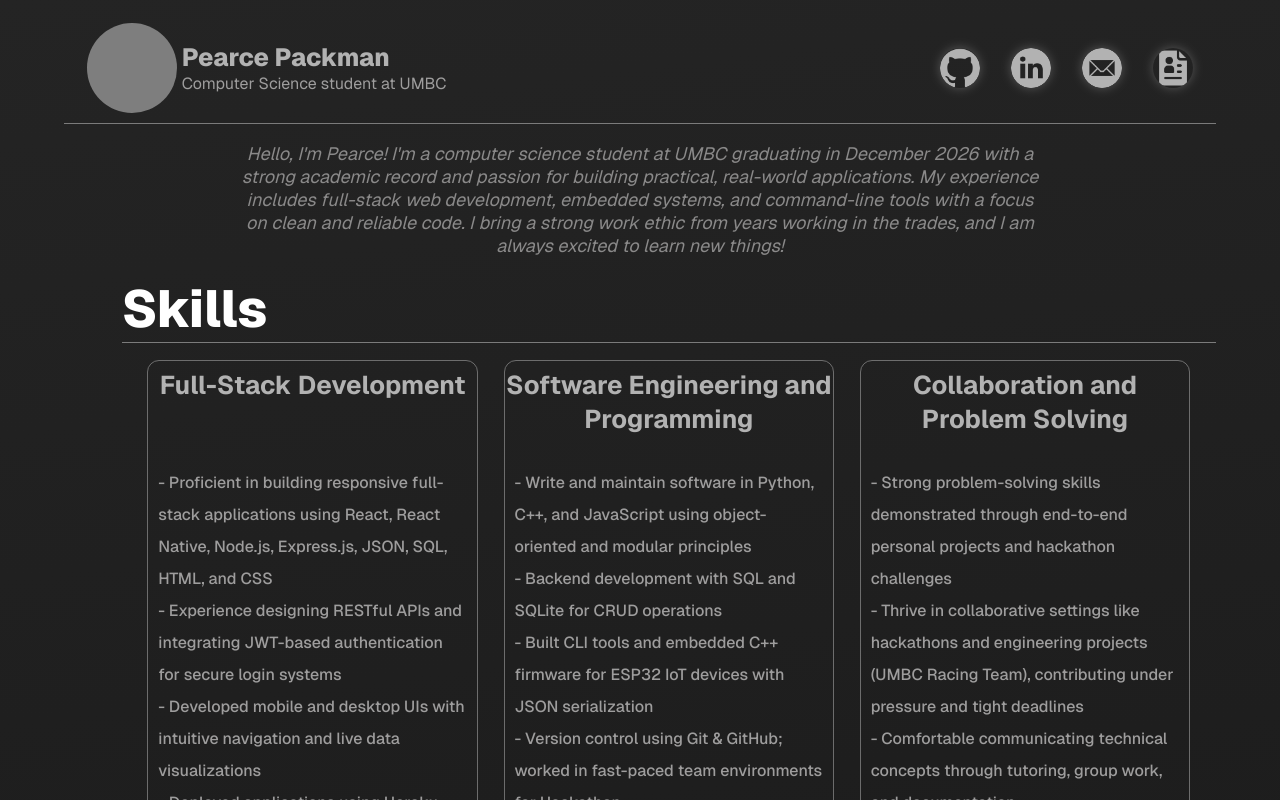
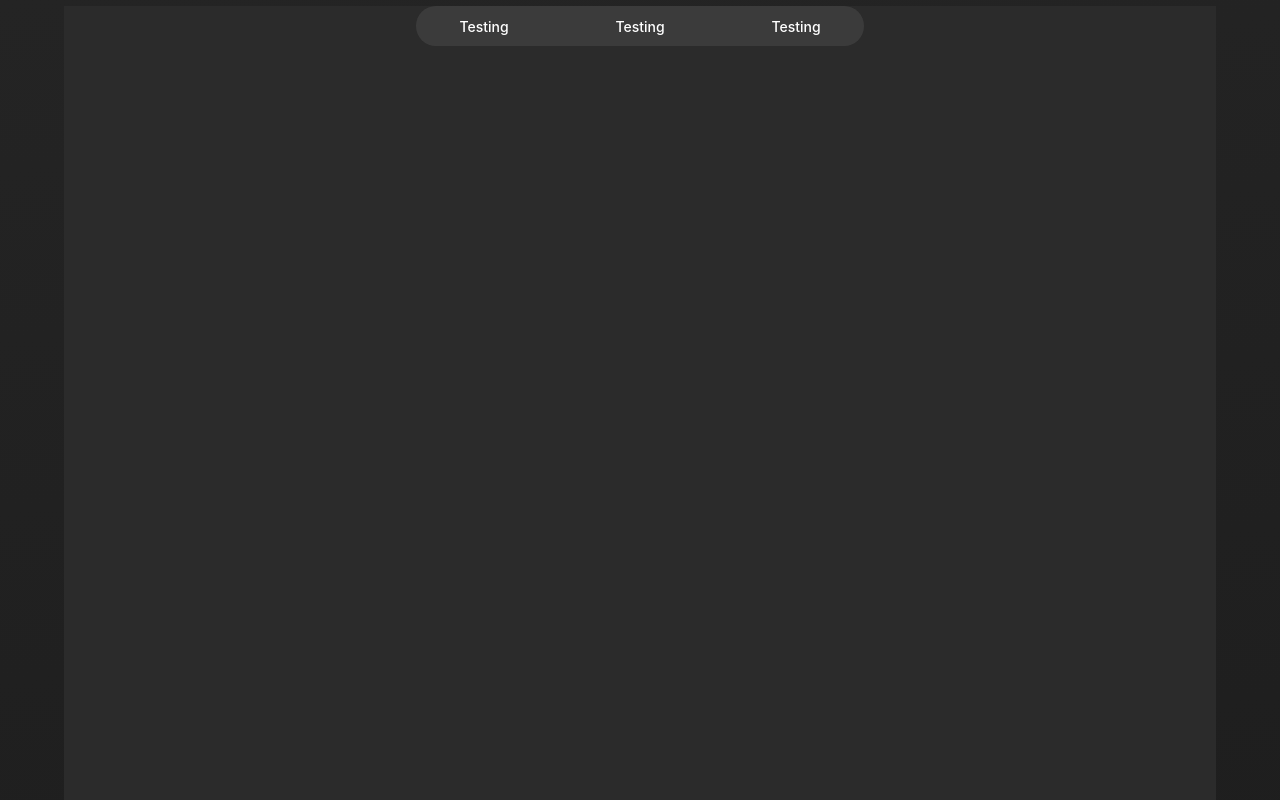
Before and after one commit to pearcepackman/PersonalWebsite, a React (Create React App) app: page / in a window 1280 px wide. Shown: the top 800 px of the page. Built offline with nearby package versions, Linux system fonts and the light colour scheme; grey boxes are pictures that could not be loaded.

Commit message:
7/25/2025 - Beginning overhaul!!!

```diff
--- a/src/App.css
+++ b/src/App.css
@@ -466,6 +466,7 @@ html, body {
     }
   }
 }
+/*------------------------------------------------------------------Fullscreen------------------------------------------------------------------*/
 @media (min-width: 1024px) {
   .App-header {
     background: linear-gradient(173deg, rgba(36,36,36,1) 0%, rgba(15,15,15,1) 100%);
@@ -481,7 +482,7 @@ html, body {
     /*background-color: rgb(47, 3, 3);*/
 
     margin-bottom: auto;
-    margin-top: 1%;
+    margin-top: .5%;
     width: 100%;
     display: flex;
     flex-direction: column;
@@ -492,115 +493,29 @@ html, body {
     animation-duration: 2s;
     animation-name: contentdrop;
     display: flex;
-    justify-content: column;
-    flex-direction: column;
-    /*background-color: green;*/
-    width: 90%;
-    height: 100%;
-  }
-  .topnav{
-    /*background-color: rgb(111, 83, 48);*/
-
-    display: flex;
     flex-direction: row;
-    justify-content: space-between;
-    border-bottom:solid 1px #7b7b7b;
-    height: 110px;
+    justify-content: space-around;
+    align-items: center;
+    gap: 20px;
+    background-color: rgba(109, 109, 109, 0.26);
+    position: fixed;
+    width: 35%;
+    height: 40px;
+    border-radius: 50px;
 
   }
+  .navbaroptions{
+    font-size: 14px;
+    font-weight: 500;
+    cursor: pointer;
+  }
 
-  .lefthandnav{
-    display: flex;
-    /*background-color: aqua;*/
-    margin-left: 2%;
-    flex-direction: row;
-    width: 40%;
-    filter: brightness(80%);
-    transition: all .2s ease;
-  }
-  .lefthandnav:hover{
-    transform: scale(1.02);
-    filter:brightness(95%);
-  }
-  .lefthandnav *{
-    margin-top: auto;
-    margin-bottom: auto;
-    align-items: left;
-    /*background-color: pink;
-    border:1px solid #303030;*/
-  }
-  .picofme{
-    border-radius: 100px;
-  }
-  .nametext{
-    font-family: "Geist";
-
-    height: auto;
-    /*background-color: blue;*/
-    margin-left: 1%;
+  .startsection{
+    background-color: rgb(43, 43, 43);
+    width: 90vw;
+    height: 100vh;
     display: flex;
     flex-direction: column;
-    width: 50vw;
-    justify-content: left;
-  }
-  .nametext h2{
-    margin: 0;
-    color: var(--impwhite);
-    font-weight: 800;
-    text-align: left;
-    font-size: 25px;
-    /*background-color: pink;*/
-  }
-  .nametext p{
-    font-size: 16px;
-    color: var(--darkwhite);
-    margin: 0;
-    text-align: left;
-  }
-  .righthandnav{
-    width: 22%;
-    margin-right: 0;
-    display: flex;
-    justify-content: space-between;
-    margin-right: 2%;
-    /*background-color: blue;*/
-  }
-  .righthandnav *{
-    margin-top: auto;
-    margin-bottom: auto;
-    filter: grayscale(100%) brightness(1) invert(.70);
-    box-shadow: 0px 0px 10px 1px #ffffff;
-    transition: all .2s ease;
-  }
-  .righthandnav a{
-    all: unset;
-    display: inherit;
-    color: inherit;
-  }
-  .righthandnav * :hover{
-    filter: grayscale(100%) brightness(1) invert(.90);
-    transform: scale(1.05);
-    box-shadow: 0px 0px 18px 1px #a3a3a3;
-    cursor: pointer;
-  }
-  .navdesc{
-    /*background-color: blue;*/
-    width: 70%;
-    margin-left: auto;
-    margin-right: auto;
-    font-family: "Geist";
-    color: var(--darkwhite);
-    font-size: 18px;
-    font-weight: 400;
-    font-style: italic;
-    filter:brightness(70%);
-    transition: all .2s ease;
-    animation-duration: 1s;
-    animation-name: contentdrop;
-  }
-  .navdesc:hover{
-    transform: scale(1.02);
-    filter: brightness(90%);
   }
   .section{
     /*background-color: red;*/
--- a/src/App.js
+++ b/src/App.js
@@ -18,39 +18,13 @@ function App() {
       <header className="App-header">
         <div className = "Nav">
           <div className = "navbar">
-            <div className = "topnav">
-              <div className = "lefthandnav">
-                <img className = "picofme" src = {pictureofme} width="90" height="90" alt = "pictureofme"/>
-                <div className = "nametext">
-                  <h2>Pearce Packman</h2>
-                  <p>Computer Science student at UMBC</p>
-                </div>
-              </div>
-              <div className = "righthandnav">
-                <a href = "https://github.com/pearcepackman" target = "_blank" rel="noopener noreferrer">
-                  <img className = "picofme" src = {github} width="40" height="40" alt = "github"/>
-                </a>
-                <a href = "https://www.linkedin.com/in/pearce-packman/" target = "_blank" rel="noopener noreferrer">
-                  <img className = "picofme" src = {linkedin} width="40" height="40" alt = "linkedin"/>
-                </a>
-                <a href = "mailto:pearcepackman@gmail.com" target = "_blank" rel="noopener noreferrer">
-                  <img className = "picofme" src = {email} width="40" height="40" alt = "github"/>
-                </a>
+            <p className = "navbaroptions">Testing</p>
+            <p className = "navbaroptions">Testing</p>
+            <p className = "navbaroptions">Testing</p>
 
-                <a href = "https://drive.google.com/file/d/151GyXMqMP7wq571OO6Mu-xP-C8lHL283/view" target = "_blank" rel="noopener noreferrer">
-                  <img className = "picofme" src = {resume} width="40" height="40" alt = "github"/>
-                </a>
-              </div>
-            </div>
-            <div className = "navdesc">
-              <p>Hello, I'm Pearce! I'm a computer science student at UMBC graduating in December 2026 with a strong academic
-                record and passion for building practical, real-world applications. My experience includes full-stack web development,
-                embedded systems, and command-line tools with a focus on clean and reliable code. I bring a strong work ethic from years
-                working in the trades, and I am always excited to learn new things!
-              </p>
+          </div>
+          <div className="startsection">
 
-
-            </div>
           </div>
           <div className = "section">
             <h1>Skills</h1>
```
